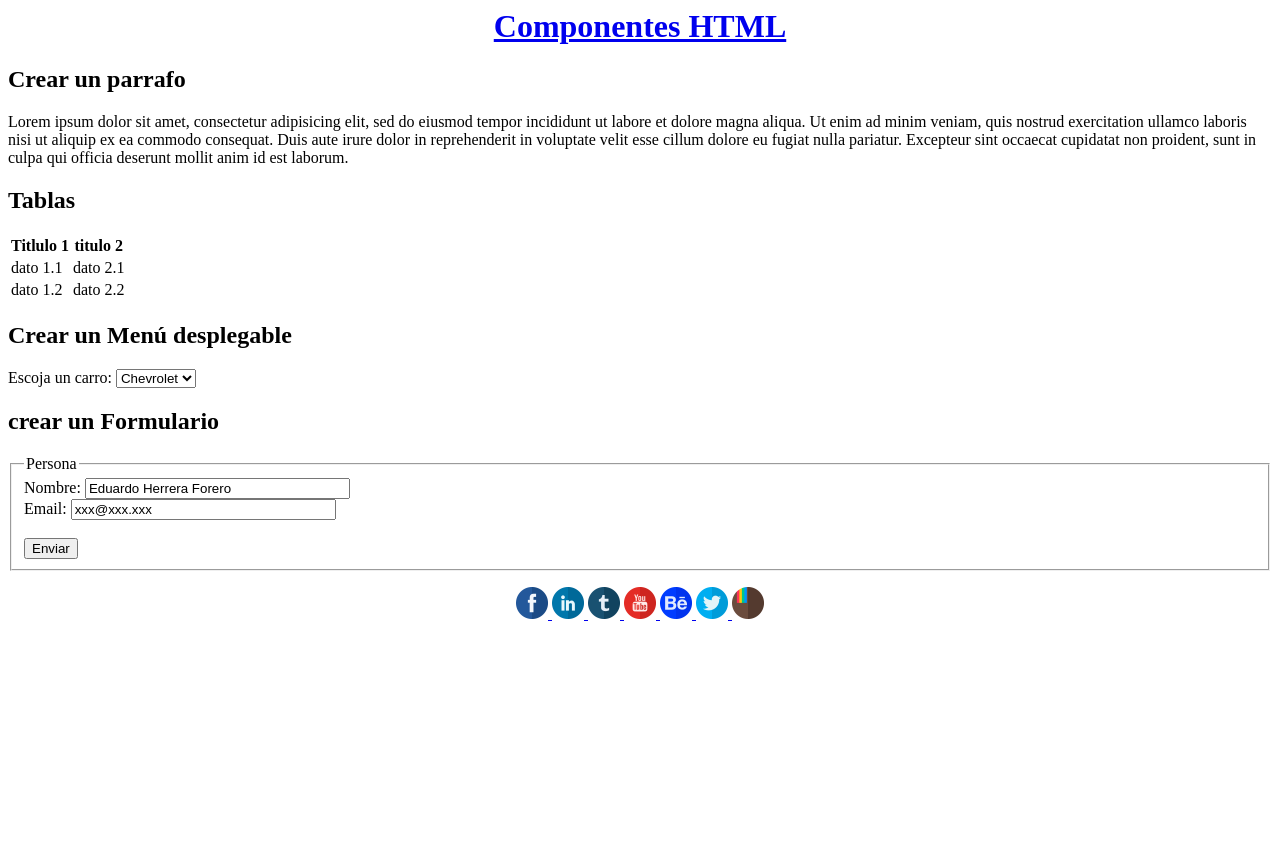
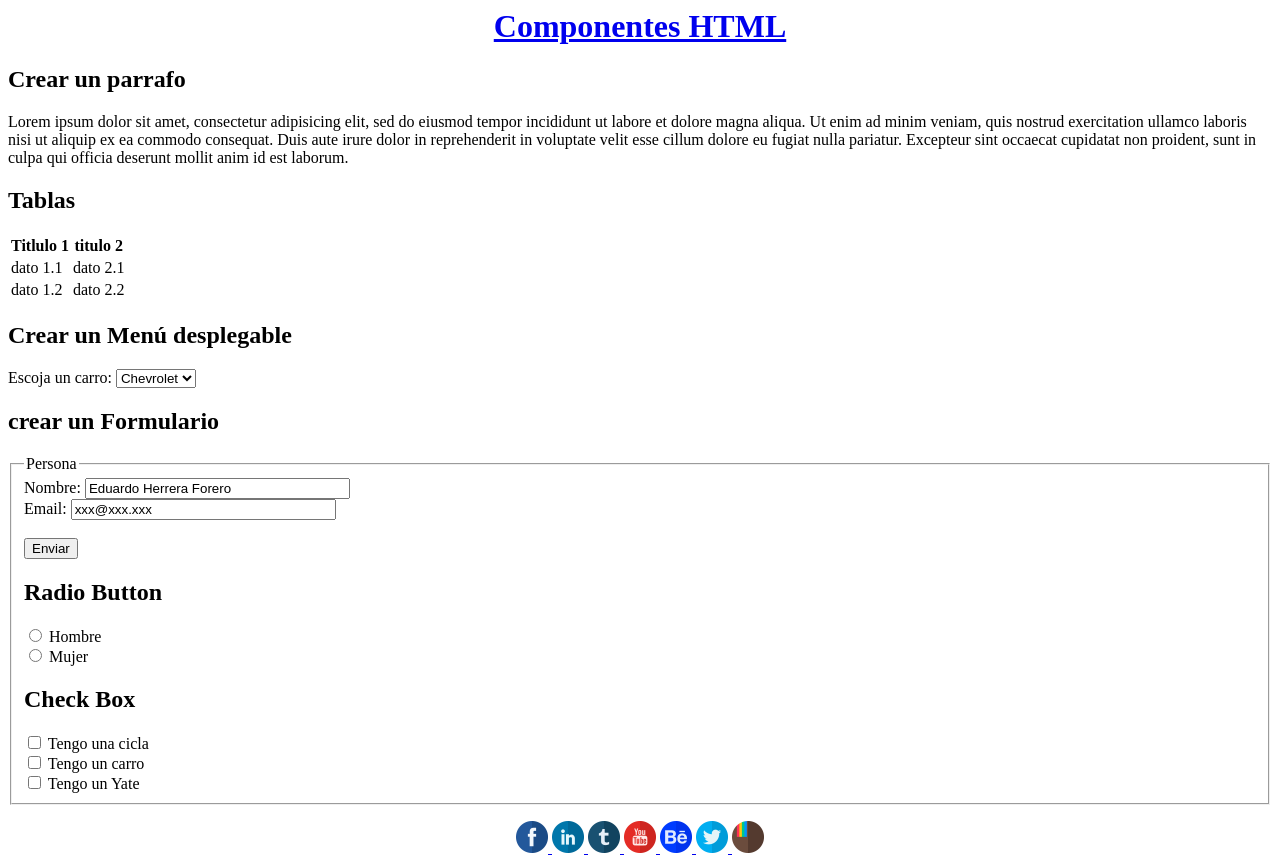
Before and after one commit to eduardoherreraf/sena, a plain HTML site: page Ejercicio 2/index.html in a window 1280 px wide. Before the commit the page ends 800 px from the top, so only its background shows below. Drawn offline with Linux system fonts and the light colour scheme.

Commit message:
Checkbox y Radio button

```diff
--- a/Ejercicio 2/index.html
+++ b/Ejercicio 2/index.html
@@ -93,6 +93,33 @@
                 <br/>
                 <br/>
                 <input type="submit" value="Enviar"/>
+                <h2>
+                    Radio Button
+                </h2>
+                <input type="radio" name="genero" value="Hombre"/>
+                Hombre
+                <br/>
+                <input type="radio" name="genero" value="Mujer"/>
+                Mujer
+                <br/>
+                <h2>
+                    Check Box
+                </h2>
+                <input type="checkbox" id="vehiculo1" name="vehiculo1" value="Bicicleta"/>
+                <label for="vehiculo1">
+                    Tengo una cicla
+                </label>
+                <br/>
+                <input type="checkbox" id="vehiculo2" name="vehiculo2" value="Carro"/>
+                <label for="vehiculo2">
+                    Tengo un carro
+                </label>
+                <br/>
+                <input type="checkbox" id="vehiculo3" name="vehiculo3" value="Yate"/>
+                <label for="vehiculo3">
+                    Tengo un Yate
+                </label>
+                <br/>
             </fieldset>
         </form>
         <footer style="text-align: center;">
```
